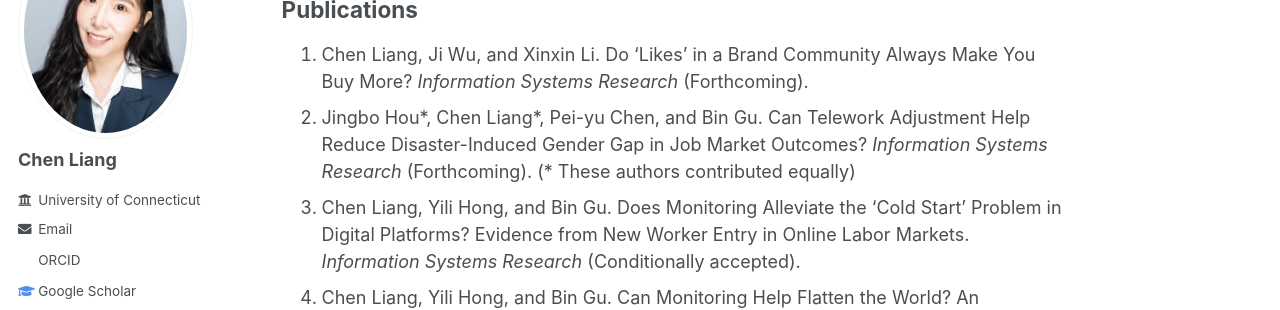
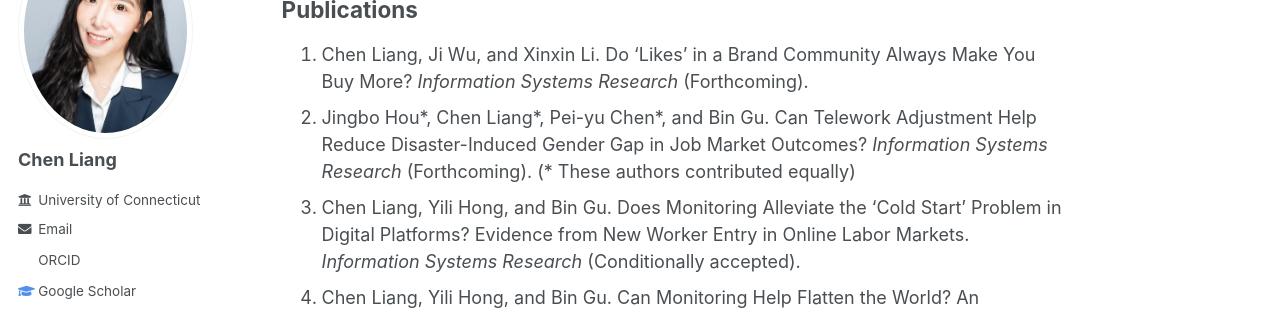
Before and after one commit to chen0liang/chen0liang.github.io, a Jekyll site: the page built from _pages/research.md, in a window 1280 px wide and 900 px high. Shown: the part 195-505 px from the top of the window. Built offline with Jekyll 4.4.1, drawn with Linux system fonts in a browser that asks for light colours; a style sheet for code colours, icons or effects is not loaded.

```diff
--- a/_pages/research.md
+++ b/_pages/research.md
@@ -9,7 +9,7 @@ author_profile: true
 ## Publications
 
 1.  Chen Liang, Ji Wu, and Xinxin Li. Do ‘Likes’ in a Brand Community Always Make You Buy More? *Information Systems Research* (Forthcoming).
-2.  Jingbo Hou\*, Chen Liang\*, Pei-yu Chen, and Bin Gu. Can Telework Adjustment Help Reduce Disaster-Induced Gender Gap in Job Market Outcomes? *Information Systems Research* (Forthcoming). (* These authors contributed equally)
+2.  Jingbo Hou\*, Chen Liang\*, Pei-yu Chen\*, and Bin Gu. Can Telework Adjustment Help Reduce Disaster-Induced Gender Gap in Job Market Outcomes? *Information Systems Research* (Forthcoming). (* These authors contributed equally)
 3.  Chen Liang, Yili Hong, and Bin Gu. Does Monitoring Alleviate the ‘Cold Start’ Problem in Digital Platforms? Evidence from New Worker Entry in Online Labor Markets. *Information Systems Research* (Conditionally accepted).
 4.  Chen Liang, Yili Hong, and Bin Gu. Can Monitoring Help Flatten the World? An Empirical Examination of Online Hiring. *Information Systems Research* (Conditionally accepted).
 5.  Jing Peng and Chen Liang (2023) [On the Differences Between View-Based and Purchase-Based Recommender Systems](https://misq.umn.edu/on-the-differences-between-view-based-and-purchase-based-recommender-systems.html). *MIS Quarterly*, 47(2):875-900.
```
Also changed, not shown: _pages/award.md (+1 -0 lines).
